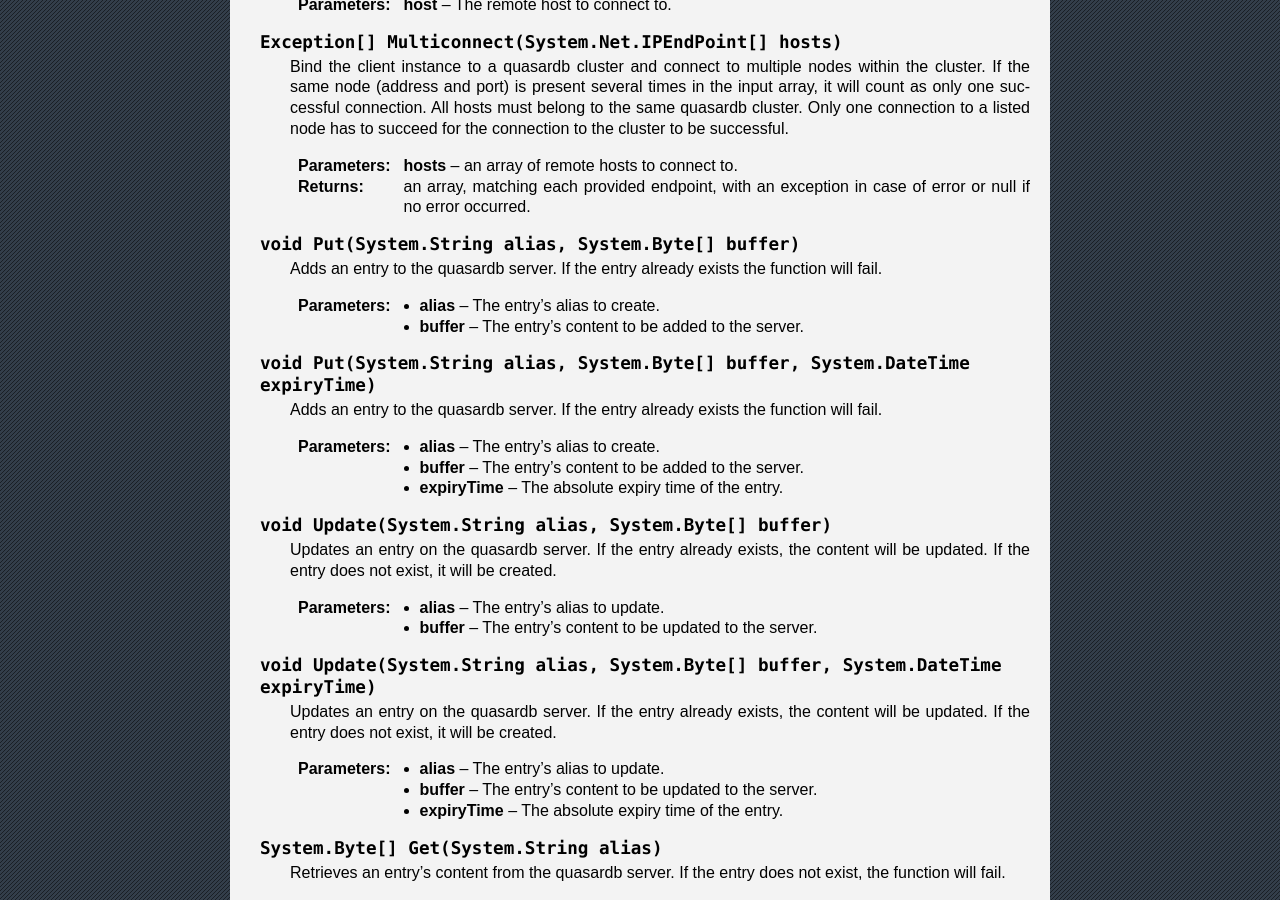
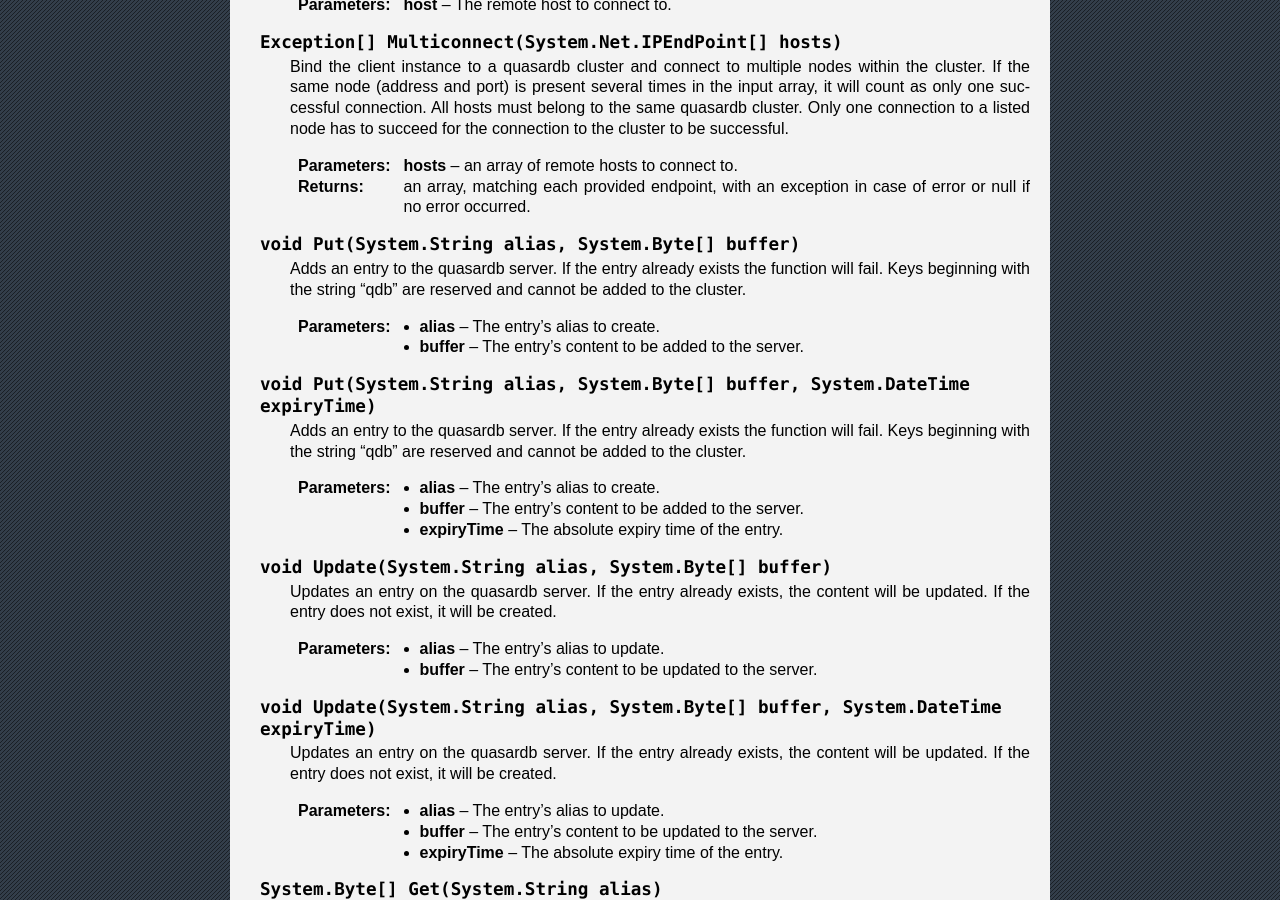
Before and after one commit to iltommi/qdb-documentation, a Sphinx documentation site: the page built from source/api/net.rst, in a window 1280 px wide and 900 px high, scrolled down 4471 px. Built offline with Sphinx 7.4.7, drawn with Linux system fonts in a browser that asks for light colours; pages that are not in the unit, such as notebooks, are missing from menus.

```diff
--- a/source/api/net.rst
+++ b/source/api/net.rst
@@ -259,7 +259,7 @@ All classes and instance methods reside in the 'qdb' namespace.
     .. _csharp_handle_put_noexpiry:
     .. function:: void Put(System.String alias, System.Byte[] buffer)
 
-        Adds an entry to the quasardb server. If the entry already exists the function will fail.
+        Adds an entry to the quasardb server. If the entry already exists the function will fail. Keys beginning with the string “qdb” are reserved and cannot be added to the cluster.
 
         :param alias: The entry's alias to create.
         :param buffer: The entry's content to be added to the server.
@@ -268,7 +268,7 @@ All classes and instance methods reside in the 'qdb' namespace.
     .. _csharp_handle_put:
     .. function:: void Put(System.String alias, System.Byte[] buffer, System.DateTime expiryTime)
 
-        Adds an entry to the quasardb server. If the entry already exists the function will fail.
+        Adds an entry to the quasardb server. If the entry already exists the function will fail. Keys beginning with the string “qdb” are reserved and cannot be added to the cluster.
 
         :param alias: The entry's alias to create.
         :param buffer: The entry's content to be added to the server.
```
